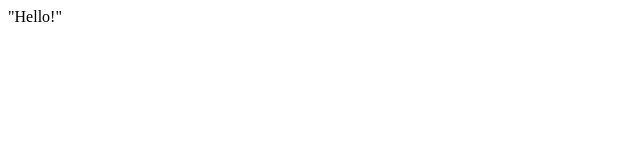
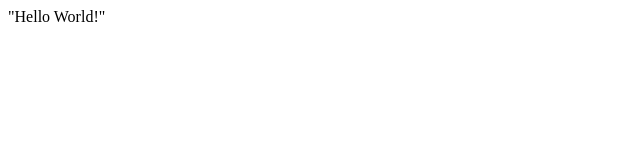
Before and after one commit to leharb/git-test, a website: page index.html in a window 1280 px wide. Shown: the full height of the page, 0-640 px from the left. Drawn offline with Linux system fonts and the light colour scheme.

Commit message:
Modifying index.html nd adding .gitignore

```diff
--- a/index.html
+++ b/index.html
@@ -1,6 +1,6 @@
 <html>
 <body>
 <p>
-"Hello!"
+"Hello World!"
 </body>
 </html>
```
Also changed, not shown: package.json (+7 -2 lines), 1 other file.
